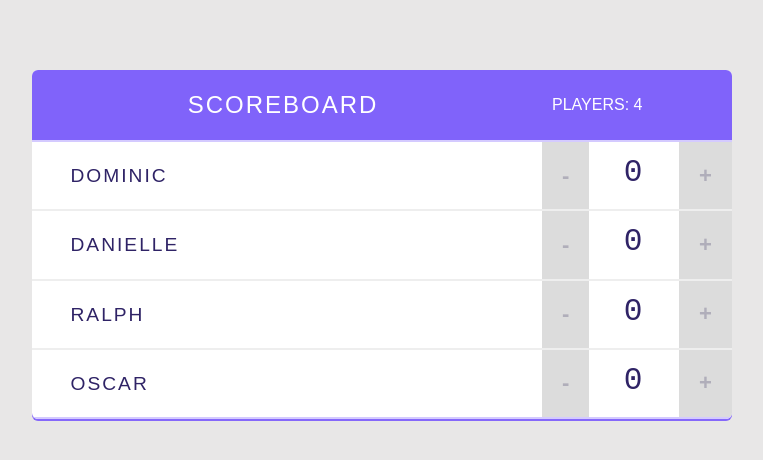
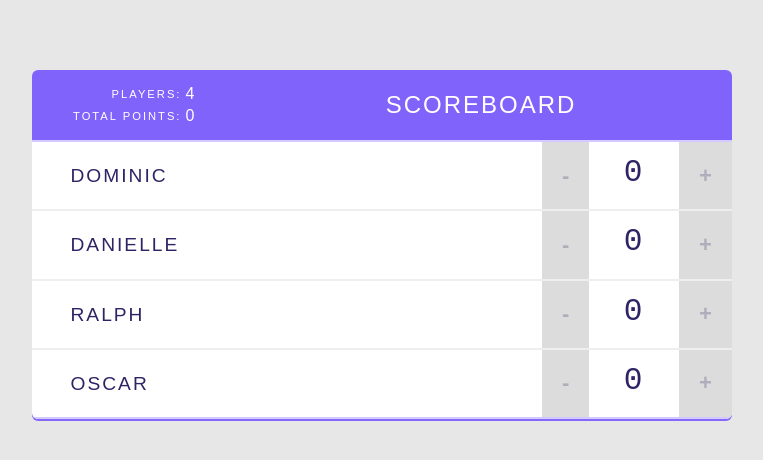
Before and after one commit to domfarnham/scoreboard2, a React (Create React App) app: page / in a window 1280 px wide. Shown: the top 460 px of the page, without its empty margins (258-1021 px from the left). Built offline with nearby package versions, Linux system fonts and the light colour scheme.

Commit message:
Created Stats component

```diff
--- a/src/components/App.js
+++ b/src/components/App.js
@@ -48,7 +48,7 @@
       <div className="scoreboard">
         <Header
           title="Scoreboard"
-          totalPlayers={this.state.players.length}
+          players={this.state.players}
         />
 
         {/* Players list */}
--- a/src/components/Header.js
+++ b/src/components/Header.js
@@ -1,10 +1,13 @@
 import React from 'react'
+import Stats from './Stats'
 
 const Header = (props) => {
   return (
     <header>
+      <Stats
+        players={props.players}
+      />
       <h1>{props.title}</h1>
-      <span className='stats'>Players: {props.totalPlayers}</span>
     </header>
   )
 }
--- /dev/null
+++ b/src/components/Stats.js
@@ -0,0 +1,25 @@
+import React from 'react'
+
+const Stats = (props) => {
+  const totalPlayers = props.players.length
+  const totalPoints = props.players.reduce((total, player) => {
+    return total + player.score
+  }, 0)
+
+  return (
+    <table className='stats'>
+      <tbody>
+        <tr>
+          <td>Players:</td>
+          <td>{totalPlayers}</td>
+        </tr>
+        <tr>
+          <td>Total Points:</td>
+          <td>{totalPoints}</td>
+        </tr>
+      </tbody>
+    </table>
+  )
+}
+
+export default Stats
```
